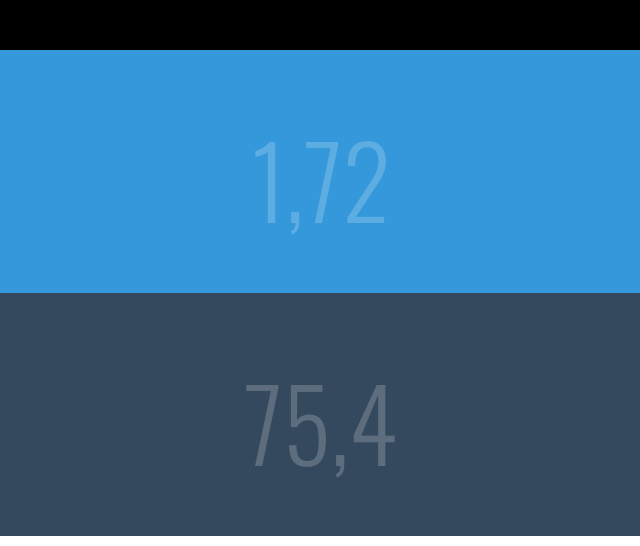
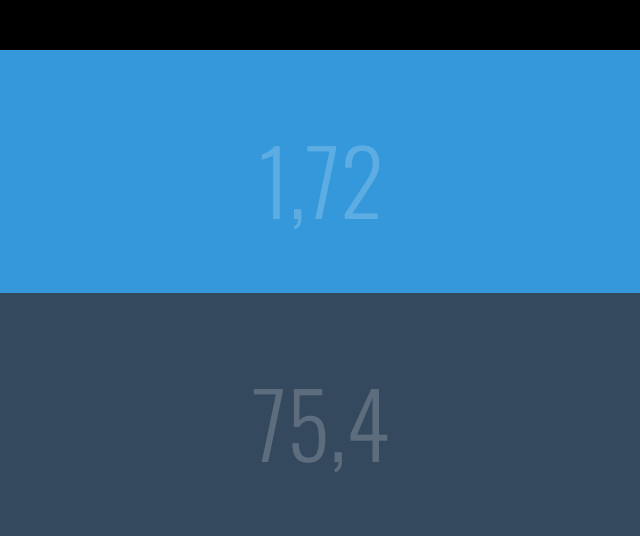
Before and after one commit to julioakiyama/projetos, a plain HTML site: page pm-proj011/index.html in a window 1280 px wide. Shown: the top 546 px of the page, 319-959 px from the left. Drawn offline with nearby package versions, Linux system fonts and the light colour scheme.

Commit message:
task done

```diff
--- a/pm-proj011/scss/style.scss
+++ b/pm-proj011/scss/style.scss
@@ -5,7 +5,7 @@ $primary-color: #3498db;
 $secondary-color: #34495e;
 $terciary-color: #27ae60;
 $terciary-color-light: lighten($terciary-color, 5%);
-$font-size: 100px;
+$font-size: 90px;
 $font-family: 'Oswald', sans-serif;
 $font-weight: 300;
 
@@ -22,6 +22,7 @@ $font-weight: 300;
 
 
 body {
+
   background-color: $black;
   padding: 50px 20px;
 }
@@ -113,7 +114,7 @@ p {
 }
 
 h1 {
-  font-size: 50px;
+  font-size:  50px;
 }
 
 p {
```
Also changed, not shown: pm-proj011/css/style.css, 1 other file.
